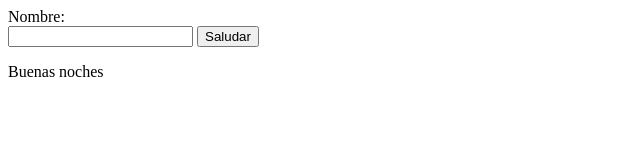
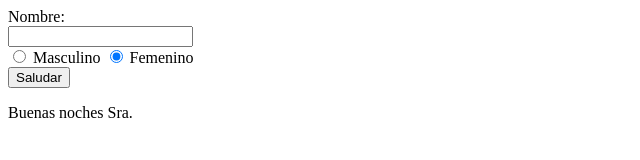
Before and after one commit to GCD418/SaludadorIncrementalInge, a website built with Parcel: page index.html in a window 1280 px wide. Both pictures are taken after a click on the button "Saludar". Shown: the whole page, without its empty margins (0-640 px from the left). Built offline with nearby package versions, Linux system fonts and the light colour scheme.

Commit message:
feat: saludar por genero

```diff
--- a/index.html
+++ b/index.html
@@ -8,6 +8,12 @@
 <body>
     <div>Nombre:</div>
     <input type="text" id="nombre">
+    <form>
+        <input type="radio" id="masculino" name="genero" value="masculino">
+        <label for="masculino">Masculino</label>
+        <input type="radio" id="femenino" name="genero" value="femenino" checked>
+        <label for="femenino">Femenino</label>
+    </form>
     <button id="saludar_button">Saludar</button>
     <div id="saludo"></div>
 
--- a/src/index.js
+++ b/src/index.js
@@ -9,7 +9,9 @@ saludarButton.addEventListener("click", (event) => {
   let fechaActual = new Date();
   let hora = fechaActual.getHours();
   const nombreSaludo = nombre.value;
-  div.innerHTML = "<p>" + saludarPorHora(hora) + nombreSaludo + "</p>";
+  const identificadorGenero = esVaron();
+  div.innerHTML = "<p>" + saludarPorHora(hora) + identificadorGenero + " " +
+   nombreSaludo +  "</p>";
 });
 
 function saludarPorHora(hora) {
@@ -21,3 +23,10 @@ function saludarPorHora(hora) {
     return "Buenas noches ";
   }
 }
+
+function esVaron() {
+  if (document.querySelector("#masculino").checked == true) {
+    return "Sr. ";
+  }
+  return "Sra. ";
+}
```
